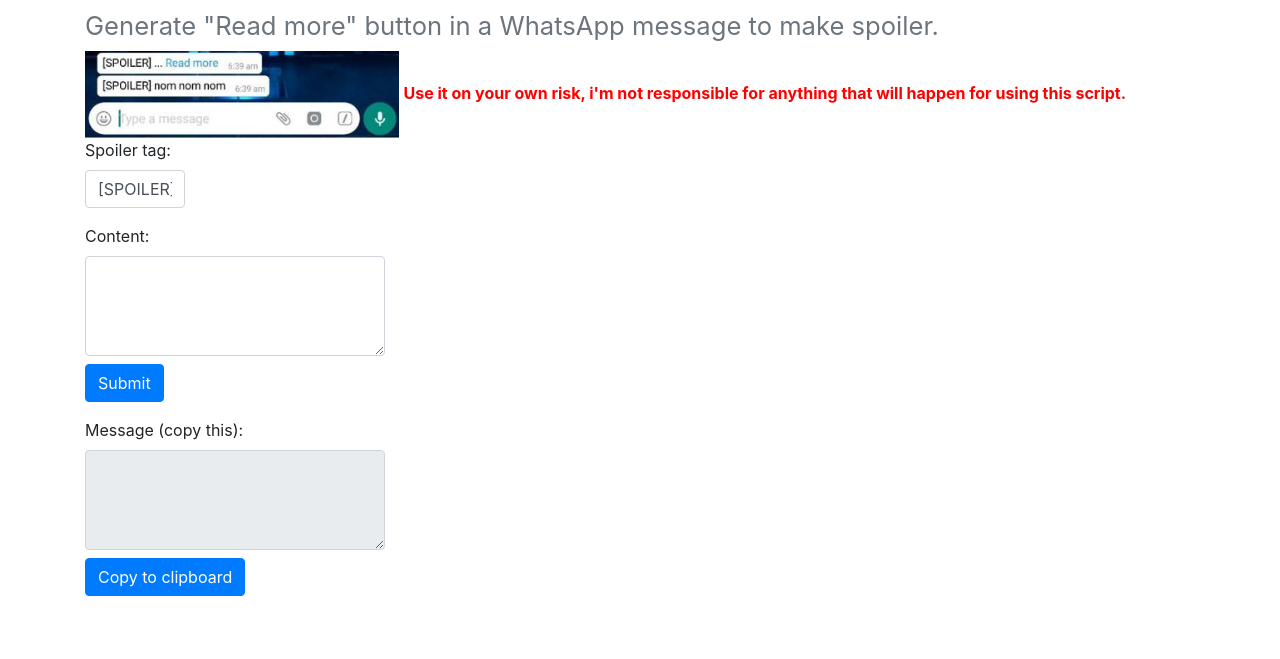
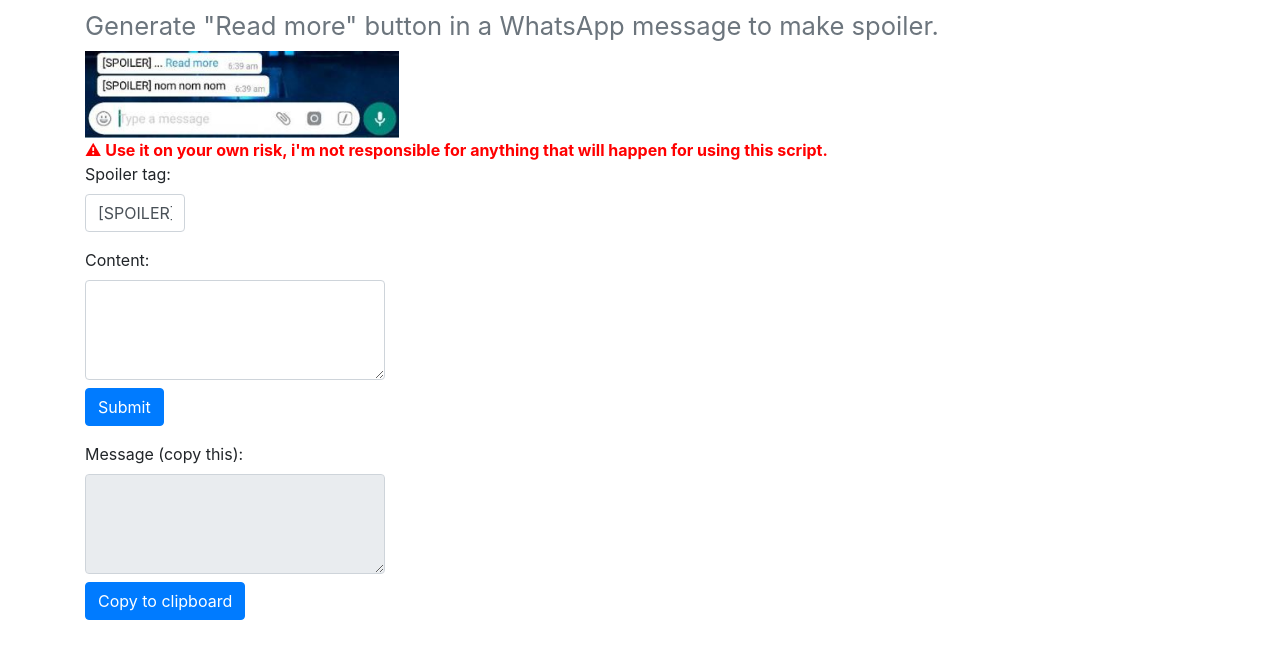
Before and after one commit to mahadi22/spoiler-for-whatsapp, a plain HTML site: page index.html in a window 1280 px wide. Shown: the part 67-726 px from the top of the page. Drawn offline with nearby package versions, Linux system fonts and the light colour scheme.

Commit message:
Update index.html

```diff
--- a/index.html
+++ b/index.html
@@ -30,9 +30,9 @@
   <h1 class="mt-3">Spoiler generator for whatsapp</h1>
   <h2><small class="text-muted">Generate &quot;Read more&quot; button in a WhatsApp message to make spoiler.</small></h2>
   <img src="example.jpg" width="314" height="87">
-
-  <strong><font color="red">Use it on your own risk, i'm not responsible for anything that will happen for using this script.</font></strong>
-
+    <div class="warning">
+    <strong><font color="red">&#9888; Use it on your own risk, i'm not responsible for anything that will happen for using this script.</font></strong>
+  </div>
   <div class="form-group">
     <label for="tag">Spoiler tag: </label>
     <input type="text" class="form-control" id="tag" value="[SPOILER]" style="width: 100px;">
```
